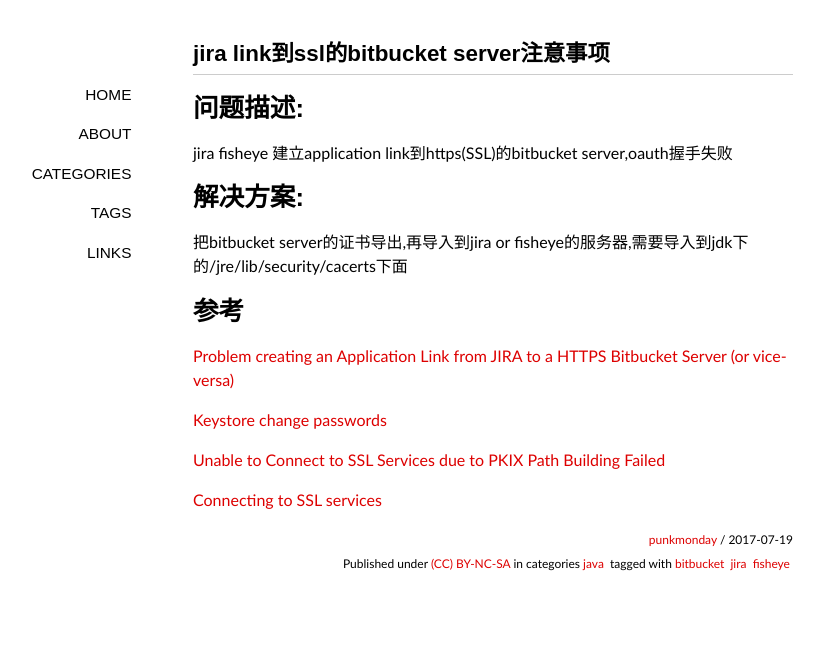
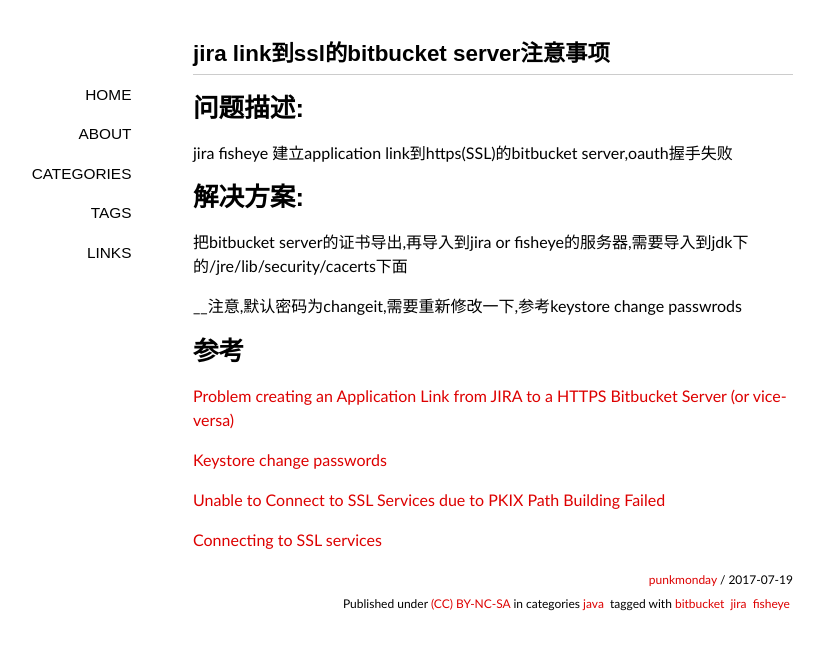
Before and after one commit to punkmonday/punkmonday.github.io, a Jekyll site: the page built from _posts/2017-07-19-jira-ssl-bitbucket.md, in a window 1280 px wide. Shown: the top 650 px of the page, without its empty margins (147-971 px from the left). Built offline with Jekyll 4.4.1, drawn with Linux system fonts in a browser that asks for light colours; some web fonts are replaced; comment, search, counter and statistics services are not loaded.

Commit message:
Update 2017-07-19-jira-ssl-bitbucket.md

```diff
--- a/_posts/2017-07-19-jira-ssl-bitbucket.md
+++ b/_posts/2017-07-19-jira-ssl-bitbucket.md
@@ -18,6 +18,8 @@
 
 把bitbucket server的证书导出,再导入到jira or fisheye的服务器,需要导入到jdk下的/jre/lib/security/cacerts下面
 
+__注意,默认密码为changeit,需要重新修改一下,参考keystore change passwrods
+
 # 参考
 
 [Problem creating an Application Link from JIRA to a HTTPS Bitbucket Server (or vice-versa)](https://confluence.atlassian.com/bitbucketserverkb/problem-creating-an-application-link-from-jira-to-a-https-bitbucket-server-or-vice-versa-779171870.html)
```
